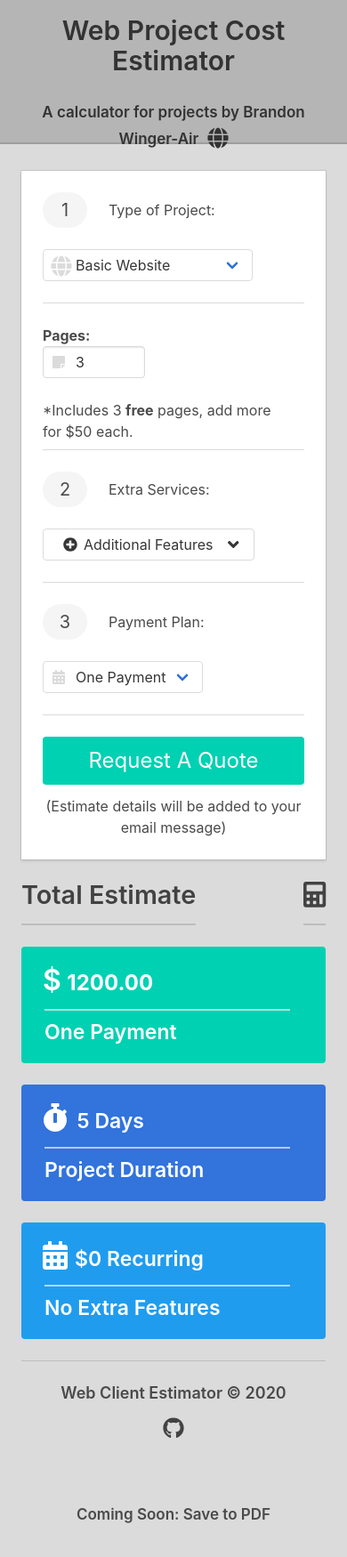
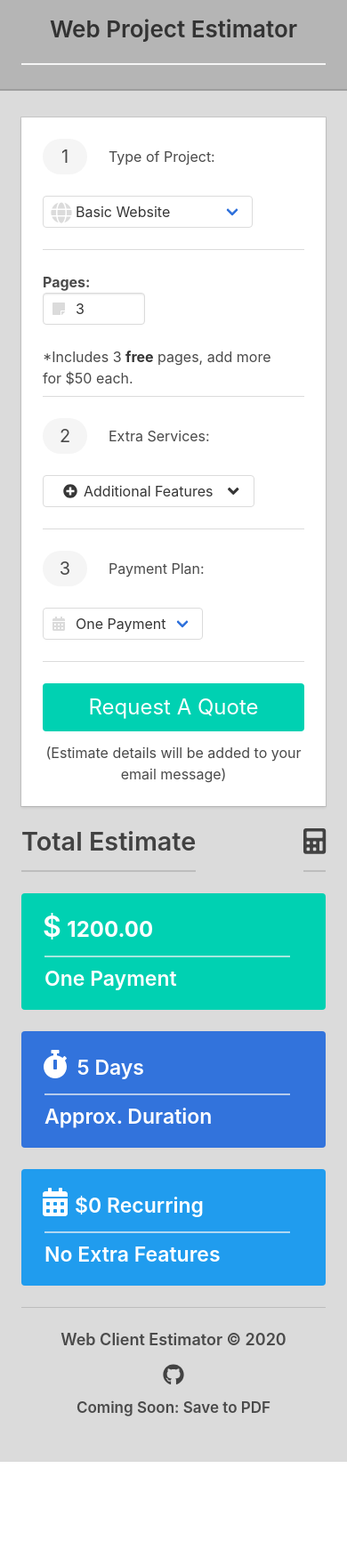
Before and after one commit to BrandonWingerAir/web-project-cost-estimator, a plain HTML site: page index.html in a window 390 px wide. Shown: the whole page at 89% size. After the commit the page ends 1643 px from the top, so only its background shows below. Drawn offline with nearby package versions, Linux system fonts and the light colour scheme.

Commit message:
responsive styles, update titles & add favicon

```diff
--- a/index.html
+++ b/index.html
@@ -3,7 +3,8 @@
   <head>
     <meta charset="utf-8" />
     <meta name="viewport" content="width=device-width, initial-scale=1" />
-    <title>Website/App & Shop Cost Estimate</title>
+    <title>Web/App Project Estimator</title>
+    <link rel="icon" href="/icons8-calculator-color-120.png" type="image/x-icon">
     <link
       rel="stylesheet"
       href="https://cdnjs.cloudflare.com/ajax/libs/bulma/0.7.2/css/bulma.min.css"
@@ -24,7 +25,8 @@
     <div id="header-container" class="section has-background-grey-light">
       <div class="container">
         <div id="header" class="content">
-          <h1>Web Project Cost Estimator</h1>
+          <h1>Web Project Estimator</h1>
+          <hr>
           <h2>
             A calculator for projects by Brandon Winger-Air <i class="fas fa-globe"></i>
           </h2>
@@ -87,7 +89,7 @@
                   <div id="included-pages" class="level">
                     <div class="level-left"></div>
                     <div class="level-right">
-                      *Includes&nbsp;<span id="additional-pages"></span>&nbsp;<b>free</b>&nbsp;pages, add more for&nbsp;$<span id="additional-page-price"></span>&nbsp;each.
+                      *Includes&nbsp;<span id="additional-pages"></span>&nbsp;<strong>free</strong>&nbsp;pages, add more for&nbsp;$<span id="additional-page-price"></span>&nbsp;each.
                     </div>
                     <hr class="level-divider">
                   </div>
@@ -261,7 +263,7 @@
                 <div class="notification is-link has-text">
                   <p id="totalPayment" class="title is-3"><i class="fas fa-stopwatch"></i></p>
                   <p id="duration-amount" class="title">5 Days</p>
-                  <p id="time-title" class="subtitle is-4">Project Duration</p>
+                  <p id="time-title" class="subtitle is-4">Approx. Duration</p>
                 </div>
               </div>
 
@@ -286,7 +288,7 @@
                   </form> -->
 
                   <p>Web Client Estimator &copy; 2020</p>
-                  <a href="https://github.com/BrandonWingerAir" target="_blank"><i class="fab fa-github"></i></a>
+                  <a href="https://github.com/BrandonWingerAir/web-project-cost-estimator" target="_blank"><i class="fab fa-github"></i></a>
                 </div>
               </div>
             </div>
--- a/style.css
+++ b/style.css
@@ -16,6 +16,10 @@ body {
   float: left;
   color: hsl(0, 0%, 20%);
   font-size: 30px;
+}
+
+#header hr {
+  display: none;
 }
 
 #header h2 {
@@ -190,7 +194,7 @@ body {
   text-align: center;
 }
 
-@media only screen and (min-width: 769px) and (max-width: 1020px) {
+@media only screen and (max-width: 1020px) {
   #details-container {
     display: block;
   }
@@ -198,6 +202,14 @@ body {
   #details-column,
   #estimate-column {
     width: 100%;
+  }
+
+  #footer-section {
+    padding-top: 0;
+  }
+
+  #footer-section h3 {
+    padding-top: 10px;
   }
 }
 
@@ -218,6 +230,10 @@ body {
   #header h2 {
     margin-top: 25px;
   }
+
+  #header hr {
+    display: block;
+  }
 }
 
 @media only screen and (min-width: 530px) and (max-width: 768px) {
@@ -235,16 +251,29 @@ body {
 
 @media only screen and (max-width: 448px) {
   #header-container {
-    padding-bottom: 70px;
+    height: 155px;
   }
 
   #header h2 {
     line-height: 30px;
   }
+
+  #header .fa-globe {
+    display: none;
+  }
 }
 
-@media only screen and (max-width: 334px) {
+@media only screen and (max-width: 415px) {
   #header-container {
-    padding-bottom: 100px;
+    padding-bottom: 0;
+    height: 102px;
+  }
+
+  #header h1 {
+    font-size: 26px;
+  }
+
+  #header h2 {
+    display: none;
   }
 }
```
Also changed, not shown: favicon.png (added).
